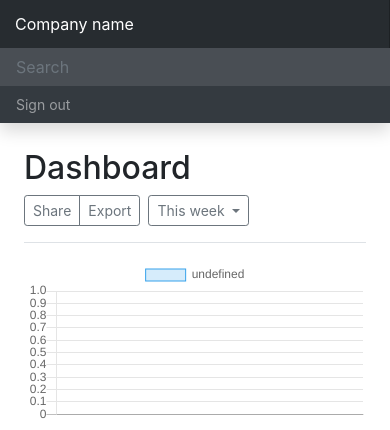
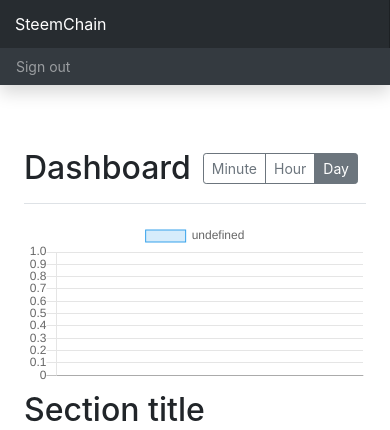
Before and after one commit to Juless89/steem-dashboard, a Django app: page /votes in a window 390 px wide. Shown: the top 430 px of the page. Run offline with Django 3.2, Linux system fonts and the light colour scheme; data that the repository does not hold is empty; parts of the project's set-up code (start-up, migrations or seed data) failed here and were passed over; some libraries are stand-ins or nearby versions.

Commit message:
Added resolutions for graphs html, api, javascript

```diff
--- a/back-end/claim_reward.py
+++ b/back-end/claim_reward.py
@@ -42,10 +42,10 @@
 
             # For each minute of data processed upload the data into the
             # database and clear the buffers.
-            if self.timestamp.hour != self.hour:
+            if self.timestamp.minute != self.minute:
                 self.counter.dump_data()
                 self.db.dump('api_claim_rewards')
-                self.hour = self.timestamp.hour
+                self.minute = self.timestamp.minute
         # deconstruct operation and prepare for storing
         else:
             account = claim_reward['value']['account']
--- a/back-end/transfers.py
+++ b/back-end/transfers.py
@@ -42,10 +42,10 @@
 
             # For each minute of data processed upload the data into the
             # database and clear the buffers.
-            if self.timestamp.hour != self.hour:
+            if self.timestamp.minute != self.minute:
                 self.counter.dump_data()
                 self.db.dump('api_transfers')
-                self.hour = self.timestamp.hour
+                self.minute = self.timestamp.minute
         # deconstruct operation and prepare for storing
         else:
             sender = transfer['value']['from']
--- a/back-end/votes.py
+++ b/back-end/votes.py
@@ -42,10 +42,10 @@
 
             # For each minute of data processed upload the data into the
             # database and clear the buffers.
-            if self.timestamp.hour != self.hour:
+            if self.timestamp.minute != self.minute:
                 self.counter.dump_data()
                 self.db.dump('api_votes')
-                self.hour = self.timestamp.hour
+                self.minute = self.timestamp.minute
         # deconstruct operation and prepare for storing
         else:
             voter = vote['value']['voter']
--- a/front-end/api/views.py
+++ b/front-end/api/views.py
@@ -5,7 +5,7 @@
 from .models import *
 from .serializers import *
 
-from datetime import datetime
+from datetime import datetime, timedelta
 
 class VotesCountData(APIView):
     # Unused user authentication classes
@@ -15,16 +15,18 @@
     # Retrieve STEEM and SBD market prices, return a dict
     def get(self, request, format=None, *args, **kwargs):
         delta = kwargs['delta']
+        end = datetime.now()
 
         if delta == 'minute':
             self.model = votes_count_minute
+            start = end - timedelta(hours=1)
         elif delta == 'hour':
             self.model = votes_count_hour
+            start = end - timedelta(days=14)
         elif delta == 'day':
             self.model = votes_count_day
+            start = end - timedelta(days=90)
 
-        start = '2019-01-01'
-        end = '2019-01-31'
         ticker = self.model.objects.filter(timestamp__range=(start, end)).order_by('timestamp')
         serializer = VotesCount(ticker, many=True)
         x = []
@@ -50,16 +52,18 @@
     # Retrieve STEEM and SBD market prices, return a dict
     def get(self, request, format=None, *args, **kwargs):
         delta = kwargs['delta']
+        end = datetime.now()
 
         if delta == 'minute':
             self.model = transfers_count_minute
+            start = end - timedelta(hours=1)
         elif delta == 'hour':
             self.model = transfers_count_hour
+            start = end - timedelta(days=14)
         elif delta == 'day':
             self.model = transfers_count_day
+            start = end - timedelta(days=60)
 
-        start = '2019-01-01'
-        end = '2019-01-31'
         ticker = self.model.objects.filter(timestamp__range=(start, end)).order_by('timestamp')
         serializer = TransfersCount(ticker, many=True)
         x = []
@@ -85,16 +89,18 @@
     # Retrieve STEEM and SBD market prices, return a dict
     def get(self, request, format=None, *args, **kwargs):
         delta = kwargs['delta']
+        end = datetime.now()
 
         if delta == 'minute':
             self.model = claim_rewards_count_minute
+            start = end - timedelta(hours=1)
         elif delta == 'hour':
             self.model = claim_rewards_count_hour
+            start = end - timedelta(days=7)
         elif delta == 'day':
             self.model = claim_rewards_count_day
+            start = end - timedelta(days=60)
 
-        start = '2019-01-01'
-        end = '2019-01-31'
         ticker = self.model.objects.filter(timestamp__range=(start, end)).order_by('timestamp')
         serializer = TransfersCount(ticker, many=True)
         x = []
--- a/front-end/pages/urls.py
+++ b/front-end/pages/urls.py
@@ -1,9 +1,9 @@
 from django.urls import path
 
-from .views import VotesView, TransfersView, ClaimRewardsView
+from .views import VotesView, TransfersView, ClaimRewardsView, IndexView
 
 urlpatterns = [
-    path('', VotesView.as_view()),
+    path('', IndexView.as_view()),
     path('votes', VotesView.as_view()),
     path('transfers', TransfersView.as_view()),
     path('claim_rewards', ClaimRewardsView.as_view()),
--- a/front-end/pages/views.py
+++ b/front-end/pages/views.py
@@ -1,7 +1,12 @@
 from django.shortcuts import render
 from django.views.generic import View
+from django.http import HttpResponseRedirect
 
 # Create your views here.
+class IndexView(View):
+    def get(self, request, *args, **kwargs):
+        return HttpResponseRedirect('/votes')
+
 class VotesView(View):
     def get(self, request, *args, **kwargs):
         return render(request, 'votes.html')
--- a/front-end/static/js/dashboard.js
+++ b/front-end/static/js/dashboard.js
@@ -1,4 +1,4 @@
-function plot_graph (data){
+function plot_graph(data){
   var ctx = document.getElementById("chart").getContext('2d');
   var myChart = new Chart(ctx, {
       type: 'line',
@@ -42,10 +42,44 @@
     var pathname = window.location.pathname;
     id = '#' + pathname.substr(1)
 
-    console.log(pathname.substr(1));
-
-
-    $("#votes").removeClass("nav-link active").addClass("nav-link")
     $(id).addClass("nav-link active");
 
 };
+
+function get_graph_data(endpoint) {
+    $.ajax({
+        method: "GET",
+        url: endpoint,
+        success: function(data){
+            console.log(data);
+            plot_graph(data);
+        },
+        error: function(error_data){
+            console.log(error_data)
+        }
+    });
+};
+
+
+$(document).ready(function() {
+    var pathname = window.location.pathname;
+    api = 'api/' + pathname.substr(1)
+
+    $("#minute").click(function(){
+        get_graph_data(api + '/minute');
+        $('.btn-sm').removeClass("active")
+        $("#minute").addClass("active");
+    });
+    $("#hour").click(function(){
+        get_graph_data(api + '/hour');
+        $('.btn-sm').removeClass("active")
+        $("#hour").addClass("active");
+    });
+    $("#day").click(function(){
+        get_graph_data(api + '/day');
+        $('.btn-sm').removeClass("active")
+        $("#day").addClass("active");
+    });
+
+
+});
--- a/front-end/templates/base.html
+++ b/front-end/templates/base.html
@@ -9,7 +9,7 @@
         <!-- Bootstrap CSS -->
         <link rel="stylesheet" href="https://stackpath.bootstrapcdn.com/bootstrap/4.3.1/css/bootstrap.min.css" integrity="sha384-ggOyR0iXCbMQv3Xipma34MD+dH/1fQ784/j6cY/iJTQUOhcWr7x9JvoRxT2MZw1T" crossorigin="anonymous">
 
-        <title>STEEM Dashboard</title>
+        <title>STEEM Chain</title>
     </head>
     <body>
 
--- a/front-end/templates/index.html
+++ b/front-end/templates/index.html
@@ -7,8 +7,7 @@
 <link rel="stylesheet" href="{% static 'css/dashboard.css' %}">
 
 <nav class="navbar navbar-dark fixed-top bg-dark flex-md-nowrap p-0 shadow">
-  <a class="navbar-brand col-sm-3 col-md-2 mr-0" href="#">Company name</a>
-  <input class="form-control form-control-dark w-100" type="text" placeholder="Search" aria-label="Search">
+  <a class="navbar-brand col-sm-3 col-md-2 mr-0" href="#">SteemChain</a>
   <ul class="navbar-nav px-3">
     <li class="nav-item text-nowrap">
       <a class="nav-link" href="#">Sign out</a>
@@ -22,7 +21,7 @@
       <div class="sidebar-sticky">
         <ul class="nav flex-column">
           <li class="nav-item">
-            <a id="votes" class="nav-link active" href="/votes">
+            <a id="votes" class="nav-link" href="/votes">
               <span data-feather="home"></span>
               Votes <span class="sr-only">(current)</span>
             </a>
@@ -83,13 +82,16 @@
         <h1 class="h2">Dashboard</h1>
         <div class="btn-toolbar mb-2 mb-md-0">
           <div class="btn-group mr-2">
-            <button type="button" class="btn btn-sm btn-outline-secondary">Share</button>
-            <button type="button" class="btn btn-sm btn-outline-secondary">Export</button>
+            <button id="minute" type="button" class="btn btn-sm btn-outline-secondary">Minute</button>
+            <button id="hour" type="button" class="btn btn-sm btn-outline-secondary">Hour</button>
+            <button id="day" type="button" class="btn btn-sm btn-outline-secondary active">Day</button>
           </div>
+          <!--
           <button type="button" class="btn btn-sm btn-outline-secondary dropdown-toggle">
             <span data-feather="calendar"></span>
             This week
           </button>
+          -->
         </div>
       </div>
 
--- a/front-end/templates/votes.html
+++ b/front-end/templates/votes.html
@@ -6,17 +6,7 @@
     var endpoint = '/api/votes/day'
 
     $(document).ready(function(){
-        $.ajax({
-            method: "GET",
-            url: endpoint,
-            success: function(data){
-                console.log(data);
-                plot_graph(data);
-            },
-            error: function(error_data){
-                console.log(error_data)
-            }
-        });
+        get_graph_data(endpoint);
     });
 </script>
 {% endblock stats %}
```
Also changed, not shown: back-end/database.py (+19 -4 lines), back-end/steem_node.py (+6 -4 lines), front-end/api/models.py (+11 -5 lines), front-end/templates/claim_rewards.html (+1 -11 lines), front-end/templates/transfers.html (+1 -11 lines), front-end/api/migrations/0001_initial.py.
